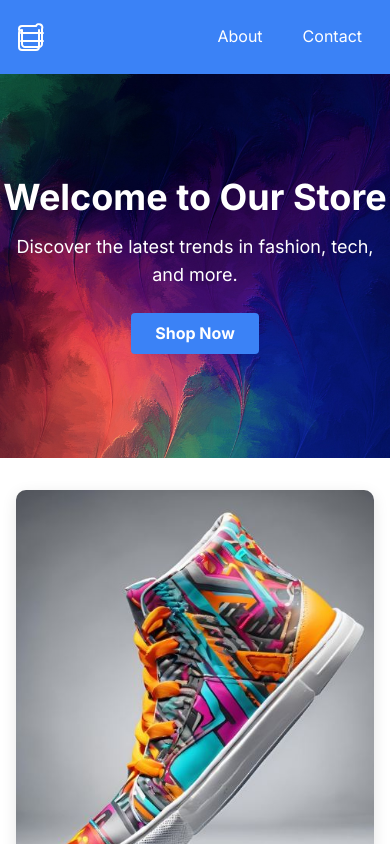
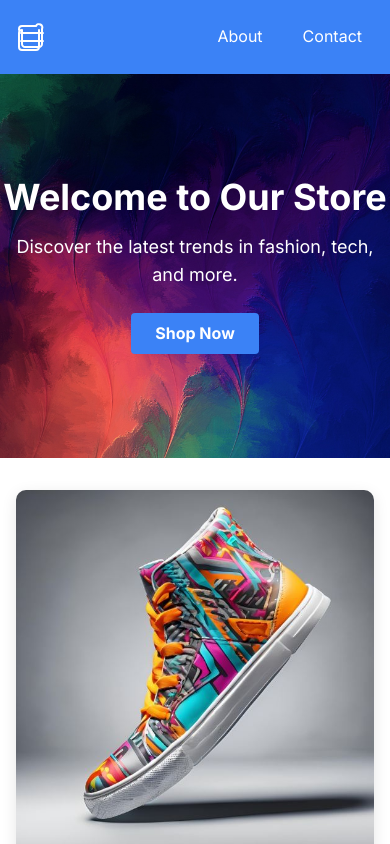
Before and after one commit to joseph-johnson27001/e-commerce, a Nuxt app: page / in a window 390 px wide. Shown: the top 844 px of the page. Built offline with nearby package versions, Linux system fonts and the light colour scheme.

Commit message:
Card styles viewports

```diff
--- a/components/ProductShowcase.vue
+++ b/components/ProductShowcase.vue
@@ -308,4 +308,10 @@ export default {
     font-size: 0.875rem;
   }
 }
+
+@media (max-width: 640px) {
+  .product-card-img-wrapper {
+    padding-top: 100%;
+  }
+}
 </style>
```
